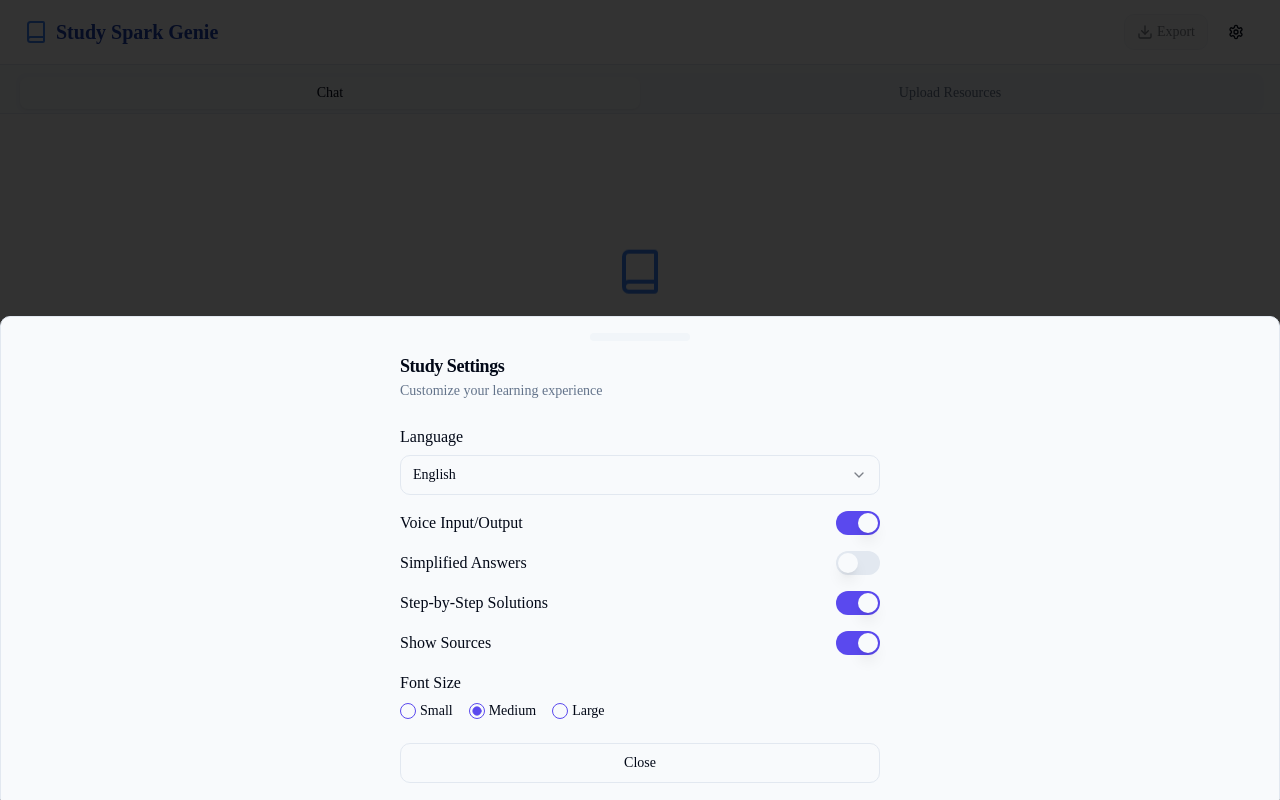
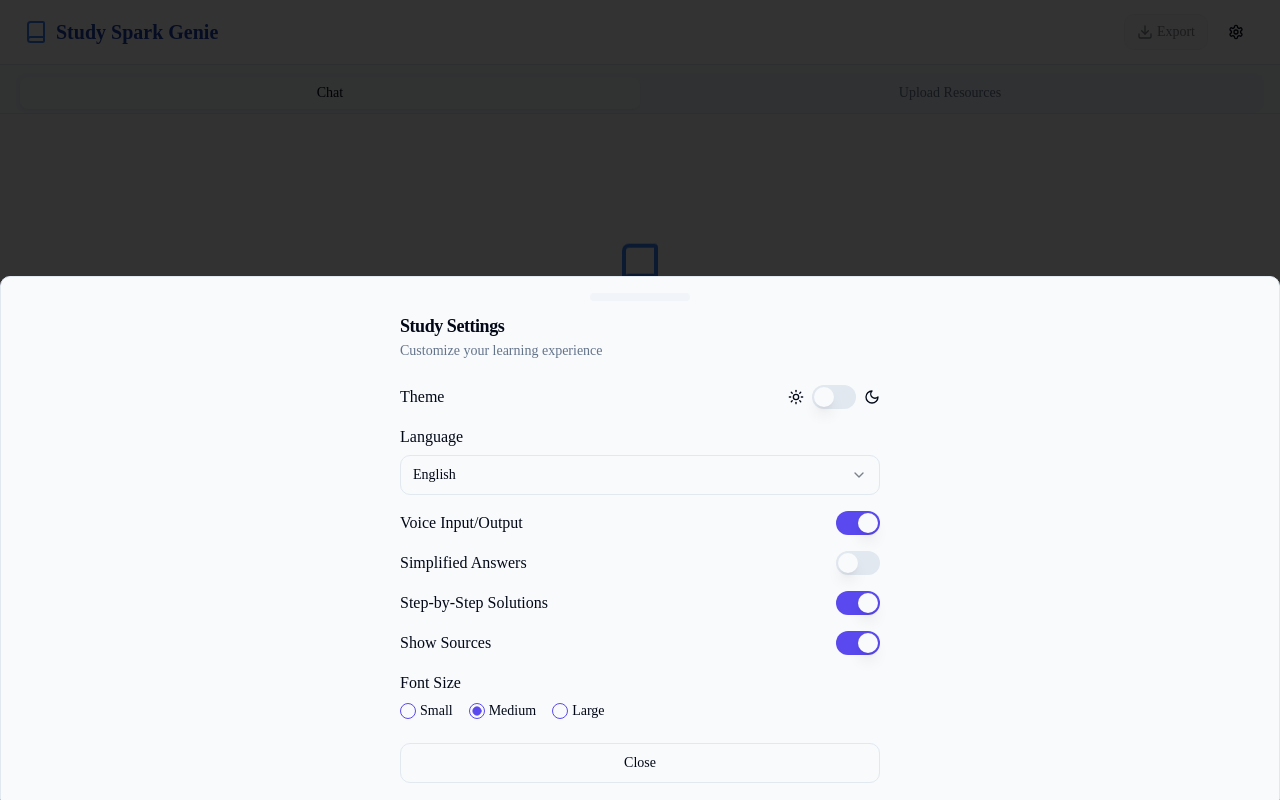
Before and after one commit to parth-gz/study-spark-genie, a React (Vite) app: page / in a window 1280 px wide. Both pictures are taken after a click on the button "Settings". Built offline with nearby package versions, Linux system fonts and the light colour scheme.

Commit message:
feat: Add theme toggle and fix font size
- Added a theme toggle to the settings drawer.
- Fixed the font size feature to ensure it works correctly.

```diff
--- a/src/App.tsx
+++ b/src/App.tsx
@@ -7,6 +7,7 @@ import { QueryClient, QueryClientProvider } from "@tanstack/react-query";
 import { BrowserRouter, Routes, Route } from "react-router-dom";
 import Index from "./pages/Index";
 import NotFound from "./pages/NotFound";
+import { ThemeProvider } from "./hooks/use-theme";
 
 // Create a new QueryClient instance
 const queryClient = new QueryClient();
@@ -15,6 +16,7 @@ const queryClient = new QueryClient();
 const App: React.FC = () => {
   return (
     <QueryClientProvider client={queryClient}>
+      <ThemeProvider defaultTheme="light">
         <TooltipProvider>
           <Toaster />
           <Sonner />
@@ -26,6 +28,7 @@ const App: React.FC = () => {
             </Routes>
           </BrowserRouter>
         </TooltipProvider>
+      </ThemeProvider>
     </QueryClientProvider>
   );
 };
--- a/src/components/ChatInterface.tsx
+++ b/src/components/ChatInterface.tsx
@@ -90,14 +90,14 @@ const ChatInterface: React.FC<ChatInterfaceProps> = ({
                 <div className="max-w-md">
                   <Book className="w-12 h-12 text-study-primary mx-auto mb-4 animate-bounce-subtle" />
                   <h3 className="text-xl font-semibold mb-2">Welcome to Study Spark Genie!</h3>
-                  <p className="text-gray-500 mb-6">
+                  <p className={`text-gray-500 mb-6 ${getFontSizeClass()}`}>
                     Ask any academic question and get step-by-step answers with sources. Upload study materials for
                     more personalized responses.
                   </p>
                   <div className="space-y-3">
-                    <div className="bg-gray-50 rounded-lg p-3 text-left">
+                    <div className="bg-gray-50 rounded-lg p-3 text-left dark:bg-gray-800">
                       <p className="font-medium text-study-primary">Try asking:</p>
-                      <ul className="mt-2 space-y-1 text-sm">
+                      <ul className={`mt-2 space-y-1 ${getFontSizeClass()}`}>
                         <li>"Explain photosynthesis in simple terms"</li>
                         <li>"How do I solve quadratic equations?"</li>
                         <li>"What caused the French Revolution?"</li>
--- a/src/components/SettingsDrawer.tsx
+++ b/src/components/SettingsDrawer.tsx
@@ -13,10 +13,11 @@ import {
 import { Button } from "@/components/ui/button";
 import { Label } from "@/components/ui/label";
 import { Switch } from "@/components/ui/switch";
-import { Settings } from "lucide-react";
+import { Settings, Moon, Sun } from "lucide-react";
 import { Select, SelectContent, SelectItem, SelectTrigger, SelectValue } from "@/components/ui/select";
 import { SUPPORTED_LANGUAGES, SettingsState } from '@/lib/types';
 import { RadioGroup, RadioGroupItem } from "@/components/ui/radio-group";
+import { useTheme } from '@/hooks/use-theme';
 
 interface SettingsDrawerProps {
   settings: SettingsState;
@@ -24,6 +25,8 @@ interface SettingsDrawerProps {
 }
 
 const SettingsDrawer: React.FC<SettingsDrawerProps> = ({ settings, onSettingsChange }) => {
+  const { theme, setTheme } = useTheme();
+
   return (
     <Drawer>
       <DrawerTrigger asChild>
@@ -42,6 +45,19 @@ const SettingsDrawer: React.FC<SettingsDrawerProps> = ({ settings, onSettingsCha
           </DrawerHeader>
           <div className="px-4 py-2 space-y-6">
             <div className="space-y-4">
+              <div className="flex items-center justify-between">
+                <Label htmlFor="theme-toggle" className="text-base">Theme</Label>
+                <div className="flex items-center space-x-2">
+                  <Sun className="h-4 w-4" />
+                  <Switch
+                    id="theme-toggle"
+                    checked={theme === "dark"}
+                    onCheckedChange={(checked) => setTheme(checked ? "dark" : "light")}
+                  />
+                  <Moon className="h-4 w-4" />
+                </div>
+              </div>
+
               <div>
                 <Label htmlFor="language" className="text-base">Language</Label>
                 <Select
--- /dev/null
+++ b/src/hooks/use-theme.tsx
@@ -0,0 +1,74 @@
+
+import { createContext, useContext, useEffect, useState } from "react";
+
+type Theme = "dark" | "light" | "system";
+
+type ThemeProviderProps = {
+  children: React.ReactNode;
+  defaultTheme?: Theme;
+  storageKey?: string;
+};
+
+type ThemeProviderState = {
+  theme: Theme;
+  setTheme: (theme: Theme) => void;
+};
+
+const initialState: ThemeProviderState = {
+  theme: "system",
+  setTheme: () => null,
+};
+
+const ThemeProviderContext = createContext<ThemeProviderState>(initialState);
+
+export function ThemeProvider({
+  children,
+  defaultTheme = "system",
+  storageKey = "study-spark-theme",
+  ...props
+}: ThemeProviderProps) {
+  const [theme, setTheme] = useState<Theme>(
+    () => (localStorage.getItem(storageKey) as Theme) || defaultTheme
+  );
+
+  useEffect(() => {
+    const root = window.document.documentElement;
+
+    root.classList.remove("light", "dark");
+
+    if (theme === "system") {
+      const systemTheme = window.matchMedia("(prefers-color-scheme: dark)")
+        .matches
+        ? "dark"
+        : "light";
+
+      root.classList.add(systemTheme);
+      return;
+    }
+
+    root.classList.add(theme);
+  }, [theme]);
+
+  const value = {
+    theme,
+    setTheme: (theme: Theme) => {
+      localStorage.setItem(storageKey, theme);
+      setTheme(theme);
+    },
+  };
+
+  return (
+    <ThemeProviderContext.Provider {...props} value={value}>
+      {children}
+    </ThemeProviderContext.Provider>
+  );
+}
+
+export const useTheme = () => {
+  const context = useContext(ThemeProviderContext);
+
+  if (context === undefined)
+    throw new Error("useTheme must be used within a ThemeProvider");
+
+  return context;
+};
```
Lines whose indentation alone changed are shown as unchanged.
